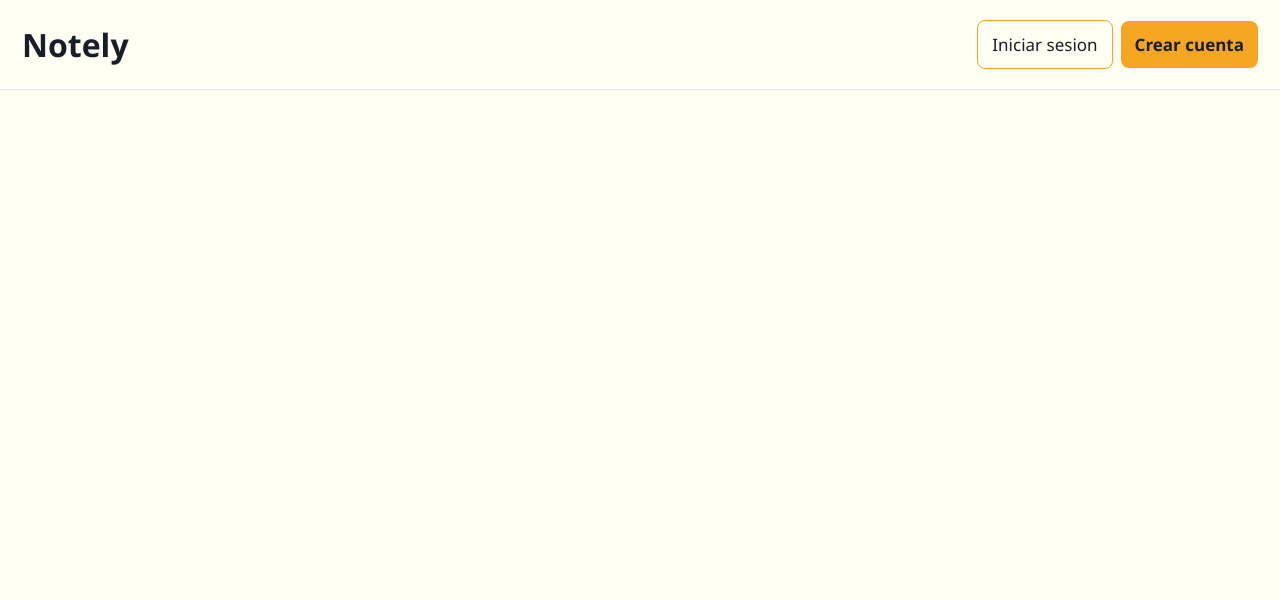
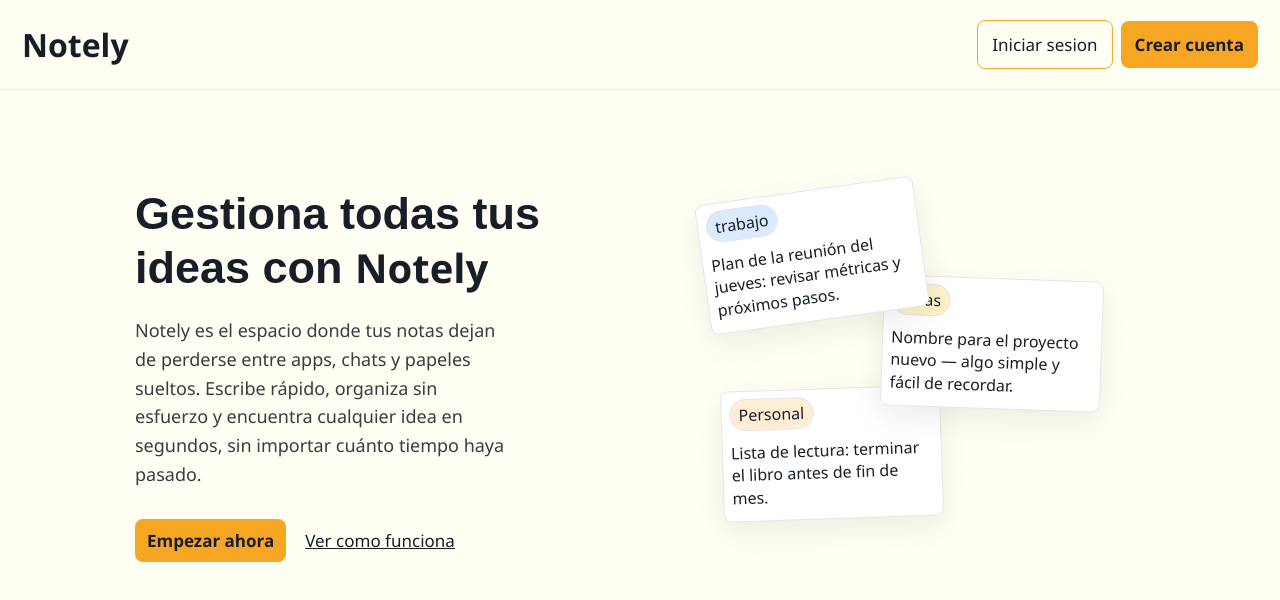
Before and after one commit to AlexanderCassiani/notes-app, a React (Vite) app in the folder frontend/: page / in a window 1280 px wide. Shown: the top 600 px of the page. Built offline with nearby package versions, Linux system fonts and the light colour scheme.

Commit message:
agrega componente Hero con estilo y tarjetas de notas

```diff
--- a/frontend/src/pages/home/HomeLayout.jsx
+++ b/frontend/src/pages/home/HomeLayout.jsx
@@ -1,10 +1,13 @@
 import Header from "./header/Header";
+import Hero from "./hero/Hero";
 
 const HomeLayout = () => {
   return (
     <div>
       <Header />
-      <main></main>
+      <main>
+        <Hero />
+      </main>
     </div>
   );
 };
--- /dev/null
+++ b/frontend/src/pages/home/hero/Hero.jsx
@@ -0,0 +1,45 @@
+import "./hero.css";
+import Button from "../../../components/button/Button";
+import NoteCard from "../noteCard/NoteCard";
+
+const Hero = () => {
+  return (
+    <div className="hero">
+      <div className="hero-left">
+        <h1>
+          Gestiona todas tus ideas con <strong>Notely</strong>
+        </h1>
+
+        <p>
+          Notely es el espacio donde tus notas dejan de perderse entre apps,
+          chats y papeles sueltos. Escribe rápido, organiza sin esfuerzo y
+          encuentra cualquier idea en segundos, sin importar cuánto tiempo haya
+          pasado.
+        </p>
+
+        <Button className="btn-login btn-login-hero" text="Empezar ahora" />
+        <Button className="btn-underline" text="Ver como funciona" />
+      </div>
+
+      <div className="hero-right">
+        <NoteCard
+          category="trabajo"
+          noteText="Plan de la reunión del jueves: revisar métricas y próximos pasos."
+          className="note-card-1"
+        />
+        <NoteCard
+          category="ideas"
+          noteText="Nombre para el proyecto nuevo — algo simple y fácil de recordar."
+          className="note-card-2"
+        />
+        <NoteCard
+          category="Personal"
+          noteText="Lista de lectura: terminar el libro antes de fin de mes."
+          className="note-card-3"
+        />
+      </div>
+    </div>
+  );
+};
+
+export default Hero;
--- /dev/null
+++ b/frontend/src/pages/home/hero/hero.css
@@ -0,0 +1,88 @@
+.hero {
+  padding: 188px 35px;
+  margin: 0 auto;
+  width: 100%;
+  max-width: 1080px;
+  display: grid;
+  grid-template-columns: 1.05fr 0.95fr;
+  gap: 15px;
+}
+
+.hero-left h1 {
+  margin: 0;
+  font-family: sans-serif;
+  font-size: 45px;
+}
+
+.hero-left h1 strong {
+  font-size: 40px;
+}
+
+.hero-left p {
+  margin: 21px 0 28px 0;
+  max-width: 380px;
+  line-height: 1.6;
+  color: #3c3c3f;
+  font-size: 18px;
+}
+
+.btn-login-hero {
+  padding: 10px 12px;
+  margin-right: 5px;
+  border: 0;
+  background-color: var(--primary);
+  font-weight: 600;
+}
+
+.btn-login-hero:hover {
+  background-color: var(--primary-hover);
+}
+
+.btn-underline {
+  background-color: transparent;
+  text-decoration: underline;
+  font-weight: 500;
+}
+
+.hero-right {
+  position: relative;
+}
+
+.note-card-1 span {
+  background-color: var(--note-blue);
+}
+
+.note-card-2 span {
+  background-color: var(--note-yellow);
+}
+
+.note-card-3 span {
+  background-color: var(--note-orange);
+}
+
+.note-card-1 {
+  left: 30px;
+  top: 2px;
+  transform: rotate(-8deg);
+  z-index: 3;
+}
+
+.note-card-2 {
+  left: 210px;
+  top: 90px;
+  transform: rotate(2deg);
+  z-index: 2;
+}
+
+.note-card-3 {
+  left: 50px;
+  top: 200px;
+  transform: rotate(-2deg);
+  z-index: 1;
+}
+
+@media (max-width: 890px) {
+  .hero {
+    grid-template-columns: 1fr;
+  }
+}
--- /dev/null
+++ b/frontend/src/pages/home/noteCard/NoteCard.jsx
@@ -0,0 +1,12 @@
+import "./noteCard.css";
+
+const NoteCard = ({ category, noteText, className }) => {
+  return (
+    <div className={`note-card-container ${className}`}>
+      <span className="note-card-category">{category}</span>
+      <p className="note-card-text">{noteText}</p>
+    </div>
+  );
+};
+
+export default NoteCard;
--- /dev/null
+++ b/frontend/src/pages/home/noteCard/noteCard.css
@@ -0,0 +1,22 @@
+.note-card-container {
+  max-width: 220px;
+  background-color: var(--surface);
+  border: 1px solid var(--border);
+  padding: 12px 8px;
+  border-radius: 8px;
+  position: absolute;
+  box-shadow: 0 10px 30px rgba(0, 0, 0, 0.08);
+}
+
+.note-card-category {
+  padding: 4px 8px;
+  border: 1px solid var(--border);
+  border-radius: 999px;
+  font-weight: 500;
+}
+
+.note-card-text {
+  font-size: 16px;
+  margin-bottom: 0;
+  line-height: 1.4;
+}
```
